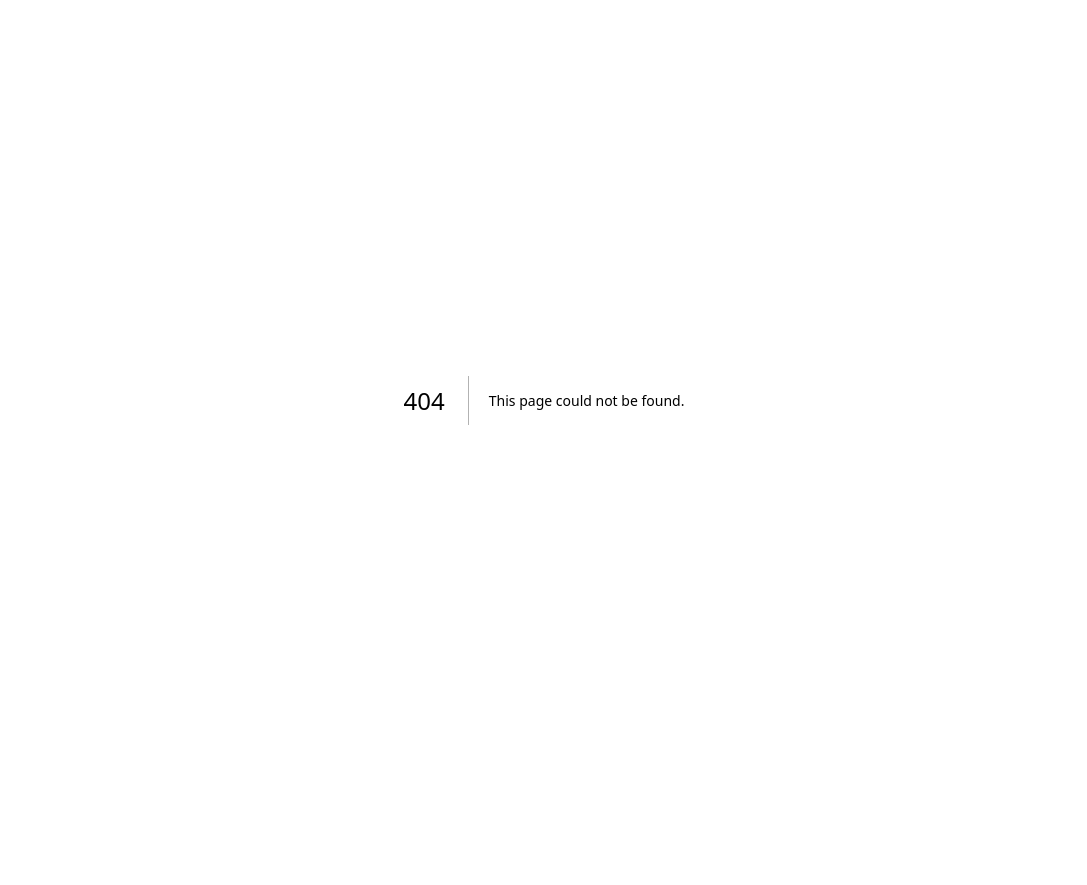
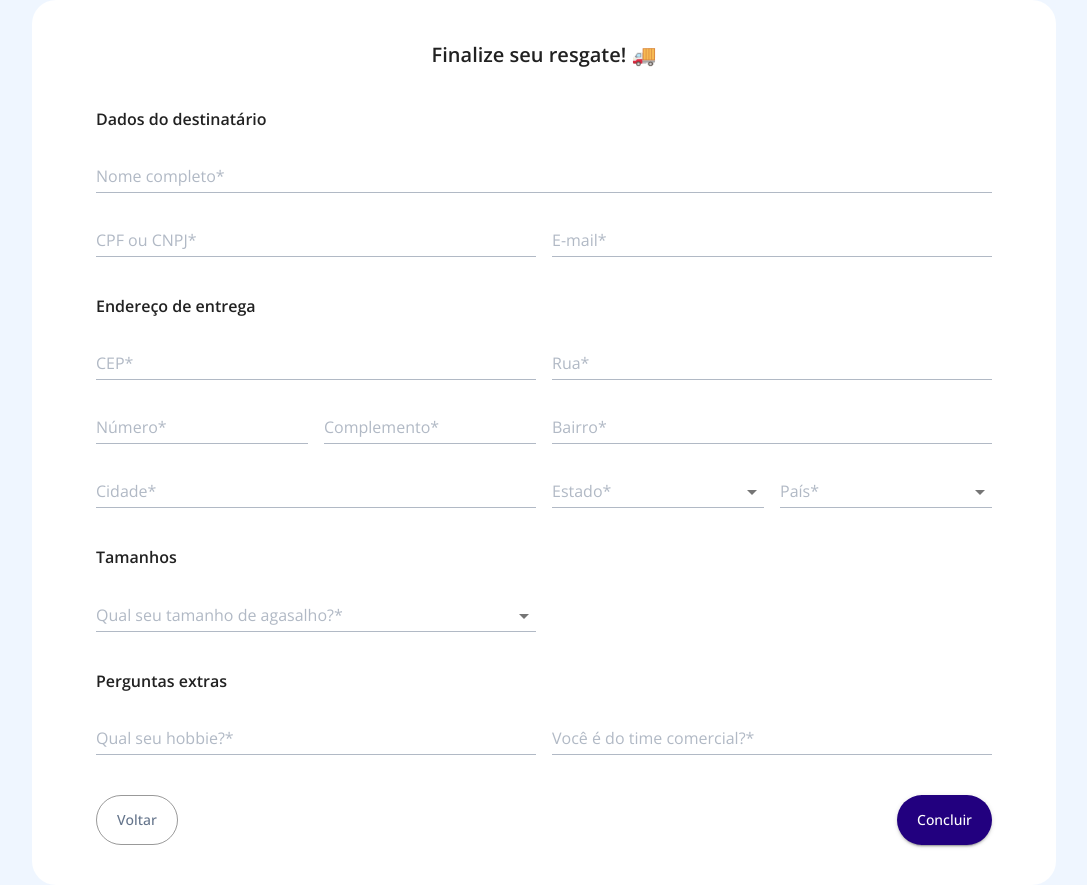
Before and after one commit to MarcusVNT/lobby-test, a Next.js app: page /formulario-de-resgate in a window 1280 px wide. Before the commit this address had no page. Shown: the whole page, without its empty margins (96-1183 px from the left). Before the commit the page ends 800 px from the top, so only its background shows below. Built offline with nearby package versions, Linux system fonts and the light colour scheme.

Commit message:
Form screen.

```diff
--- /dev/null
+++ b/src/app/(site)/formulario-de-resgate/page.tsx
@@ -0,0 +1,5 @@
+import Form from '@/components/pages/form'
+
+export default function FormPage() {
+  return <Form />
+}
--- /dev/null
+++ b/src/components/pages/form/index.tsx
@@ -0,0 +1,132 @@
+import { Button, MenuItem, Stack, TextField, Typography } from '@mui/material'
+import Grid from '@mui/material/Grid2'
+
+export default function Form() {
+  return (
+    <Stack alignItems="center" justifyContent="center" minHeight="100vh">
+      <Stack
+        borderRadius={'24px'}
+        bgcolor="#fff"
+        padding="40px 64px"
+        maxWidth="1024px"
+        width="100%"
+      >
+        <Typography fontSize="1.25rem" textAlign="center" fontWeight="600">
+          Finalize seu resgate! 🚚
+        </Typography>
+
+        <Grid container marginTop="40px" spacing={2}>
+          <Grid size={12}>
+            <Typography variant="h2" fontWeight="600">
+              Dados do destinatário
+            </Typography>
+          </Grid>
+          <Grid size={12}>
+            <TextField label="Nome completo*" variant="standard" fullWidth />
+          </Grid>
+          <Grid size={6}>
+            <TextField label="CPF ou CNPJ*" variant="standard" fullWidth />
+          </Grid>
+          <Grid size={6}>
+            <TextField label="E-mail*" variant="standard" fullWidth />
+          </Grid>
+        </Grid>
+
+        <Grid container marginTop="40px" spacing={2}>
+          <Grid size={12}>
+            <Typography variant="h2" fontWeight="600">
+              Endereço de entrega
+            </Typography>
+          </Grid>
+          <Grid size={6}>
+            <TextField label="CEP*" variant="standard" fullWidth />
+          </Grid>
+          <Grid size={6}>
+            <TextField label="Rua*" variant="standard" fullWidth />
+          </Grid>
+          <Grid size={3}>
+            <TextField label="Número*" variant="standard" fullWidth />
+          </Grid>
+          <Grid size={3}>
+            <TextField label="Complemento*" variant="standard" fullWidth />
+          </Grid>
+          <Grid size={6}>
+            <TextField label="Bairro*" variant="standard" fullWidth />
+          </Grid>
+          <Grid size={6}>
+            <TextField label="Cidade*" variant="standard" fullWidth />
+          </Grid>
+          <Grid size={3}>
+            <TextField label="Estado*" variant="standard" select fullWidth>
+              <MenuItem value="SP">São Paulo</MenuItem>
+              <MenuItem value="RJ">Rio de Janeiro</MenuItem>
+              <MenuItem value="MG">Minas Gerais</MenuItem>
+            </TextField>
+          </Grid>
+          <Grid size={3}>
+            <TextField label="País*" variant="standard" select fullWidth>
+              <MenuItem value="BR">Brasil</MenuItem>
+              <MenuItem value="AR">Argentina</MenuItem>
+              <MenuItem value="URU">Uruguay</MenuItem>
+              <MenuItem value="CL">Chile</MenuItem>
+            </TextField>
+          </Grid>
+        </Grid>
+
+        <Grid container marginTop="40px" spacing={2}>
+          <Grid size={12}>
+            <Typography variant="h2" fontWeight="600">
+              Tamanhos
+            </Typography>
+          </Grid>
+          <Grid size={6}>
+            <TextField
+              label="Qual seu tamanho de agasalho?*"
+              variant="standard"
+              select
+              fullWidth
+            >
+              <MenuItem value="P">P</MenuItem>
+              <MenuItem value="M">M</MenuItem>
+              <MenuItem value="G">G</MenuItem>
+              <MenuItem value="GG">GG</MenuItem>
+              <MenuItem value="GG1">GG1</MenuItem>
+              <MenuItem value="GG2">GG2</MenuItem>
+            </TextField>
+          </Grid>
+        </Grid>
+
+        <Grid container marginTop="40px" spacing={2}>
+          <Grid size={12}>
+            <Typography variant="h2" fontWeight="600">
+              Perguntas extras
+            </Typography>
+          </Grid>
+          <Grid size={6}>
+            <TextField label="Qual seu hobbie?*" variant="standard" fullWidth />
+          </Grid>
+          <Grid size={6}>
+            <TextField
+              label="Você é do time comercial?*"
+              variant="standard"
+              fullWidth
+            />
+          </Grid>
+        </Grid>
+
+        <Stack
+          flexDirection="row"
+          justifyContent="space-between"
+          marginTop="40px"
+        >
+          <Button color="primary" variant="outlined">
+            Voltar
+          </Button>
+          <Button color="primary" variant="contained">
+            Concluir
+          </Button>
+        </Stack>
+      </Stack>
+    </Stack>
+  )
+}
--- a/src/theme/theme.ts
+++ b/src/theme/theme.ts
@@ -1,5 +1,4 @@
 import { createTheme } from '@mui/material/styles'
-import { babelIncludeRegexes } from 'next/dist/build/webpack-config'
 
 export const theme = createTheme({
   palette: {
@@ -20,6 +19,9 @@ export const theme = createTheme({
     fontFamily: 'Open Sans, sans-serif',
     h1: {
       fontSize: '1.5rem',
+    },
+    h2: {
+      fontSize: '1rem',
     },
   },
   components: {
@@ -51,51 +53,56 @@ export const theme = createTheme({
     MuiButton: {
       styleOverrides: {
         root: {
+          padding: '12px 20px',
           borderRadius: 60,
           textTransform: 'none',
+          '&.MuiButton-contained': {
             backgroundColor: '#22007f',
             '&:hover': {
               backgroundColor: '#1e0066',
+            },
+          },
+          '&.MuiButton-outlined': {
+            color: '#64748b',
+            '&:hover': {
+              borderColor: '#64748b',
+            },
           },
         },
       },
     },
 
     MuiTextField: {
-      variants: [
-        {
-          props: { variant: 'outlined' },
-          style: {
-            '& .MuiOutlinedInput-root': {
-              background: 'transparent',
-              borderRadius: 16,
+      styleOverrides: {
+        root: {
+          '& .MuiInput-underline:after': {
+            borderBottomColor: '#B1B9C5',
           },
-            '& .MuiOutlinedInput-notchedOutline': {
-              borderColor: '#a7cad1',
-            },
-            '&:hover .MuiOutlinedInput-notchedOutline': {
-              borderColor: '#3fa6bb',
-            },
-            '& .MuiOutlinedInput-root.Mui-focused .MuiOutlinedInput-notchedOutline':
-              {
-                borderColor: '#a7cad1',
+          '& .MuiInput-underline:before': {
+            borderBottomColor: '#B1B9C5',
           },
 
-            '& .MuiOutlinedInput-root.Mui-focused ': {
-              color: '#a7cad1',
+          '& .MuiInput-underline:hover:after': {
+            borderBottomColor: '#B1B9C5',
           },
-            '& .MuiInputBase-input': {
-              color: '#a7cad1',
+          '& .MuiInput-underline:hover:before': {
+            borderBottomColor: '#B1B9C5',
           },
+          '& .MuiInput-underline.Mui-focused:after': {
+            borderBottomColor: '#B1B9C5',
+          },
+          '& .MuiInput-underline.Mui-focused:before': {
+            borderBottomColor: '#B1B9C5',
+          },
+
           '& .MuiInputLabel-root': {
-              color: '#a7cad1',
+            color: '#B1B9C5',
           },
           '& .MuiInputLabel-root.Mui-focused': {
-              color: '#a7cad1',
+            color: '#B1B9C5',
           },
         },
       },
-      ],
     },
   },
 })
```
Also changed, not shown: src/components/pages/home/index.tsx (+8 -1 lines). Lines whose indentation alone changed are shown as unchanged.
